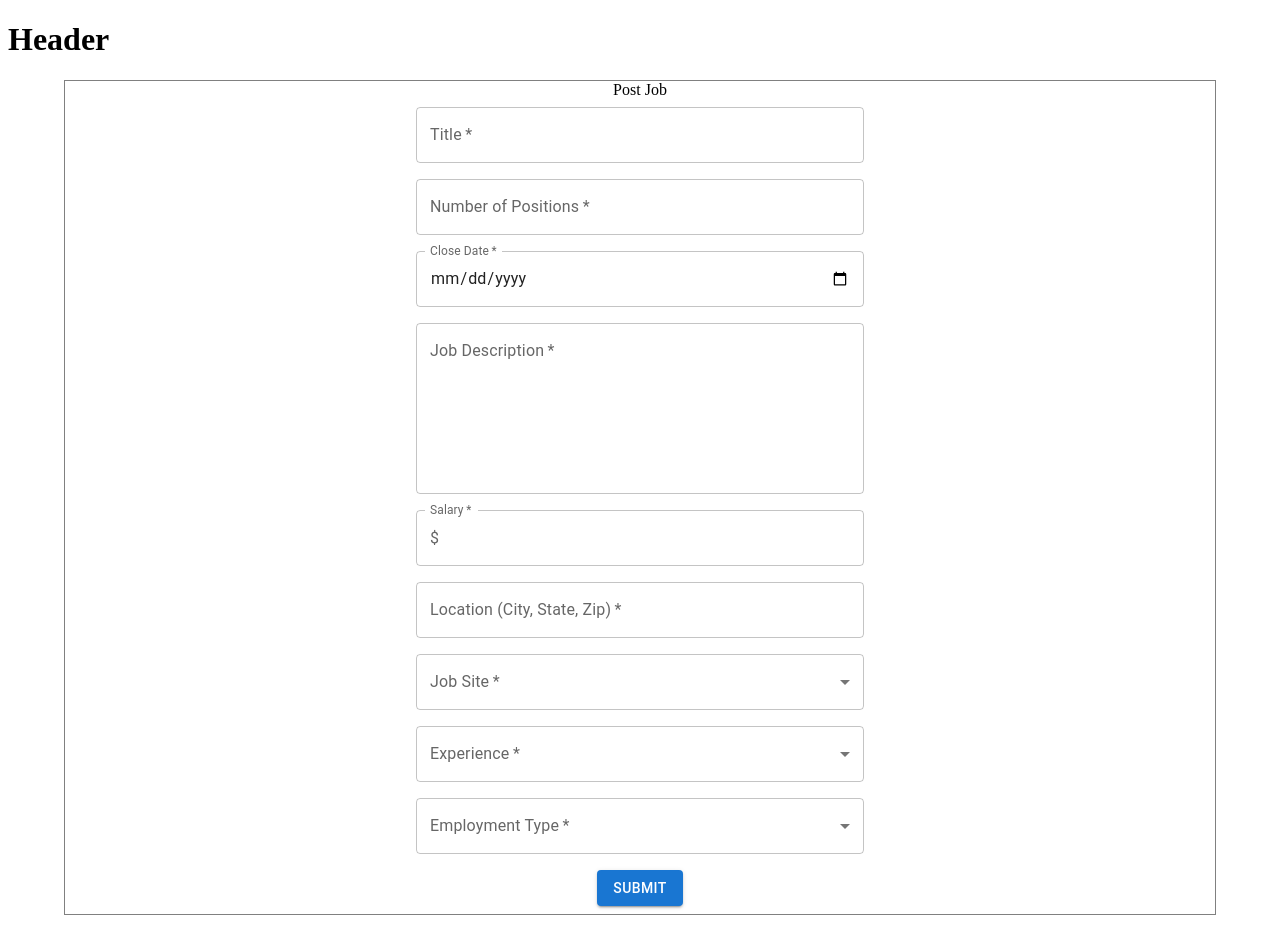
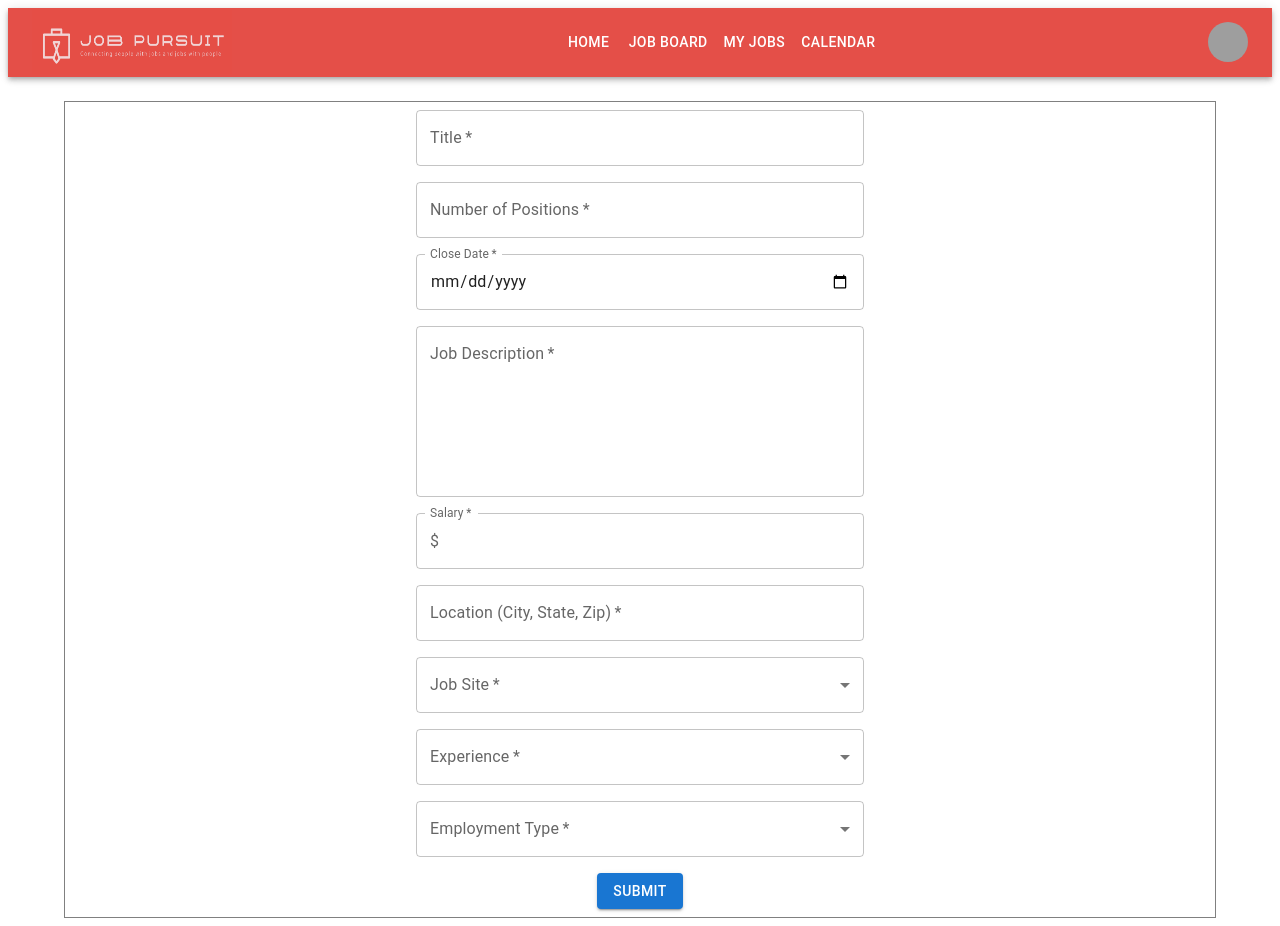
Before and after one commit to Lake-Natron/Pursuit, a Next.js app: page /postJob in a window 1280 px wide. Built offline with nearby package versions, Linux system fonts and the light colour scheme; grey boxes are pictures that could not be loaded.

Commit message:
add header

```diff
--- a/pages/postJob.jsx
+++ b/pages/postJob.jsx
@@ -1,6 +1,6 @@
 import React from 'react';
 import { useState, useEffect } from 'react';
-//import axios from 'axios';
+import axios from 'axios';
 import Box from '@mui/material/Box';
 import Container from '@mui/material/Container';
 import TextField from '@mui/material/TextField';
@@ -13,6 +13,7 @@ import InputAdornment from '@mui/material/InputAdornment';
 import MenuItem from '@mui/material/MenuItem';
 import FormControl from '@mui/material/FormControl';
 import Select from '@mui/material/Select';
+import NavBar from '../src/navBar';
 
 const ITEM_HEIGHT = 48;
 const ITEM_PADDING_TOP = 8;
@@ -165,11 +166,8 @@ const PostJob = () => {
 
   return (
     <>
-    <div>
-      <h1>Header</h1>
-    </div>
-    <Container
-    >
+    <NavBar />
+    <Container sx={{mt:3}}>
       <Box
         display='flex'
         flexDirection='column'
@@ -182,7 +180,6 @@ const PostJob = () => {
         autoComplete="off"
         onSubmit={handleSubmit}
       >
-        Post Job
         <div>
           <FormControl>
             <TextField
```
